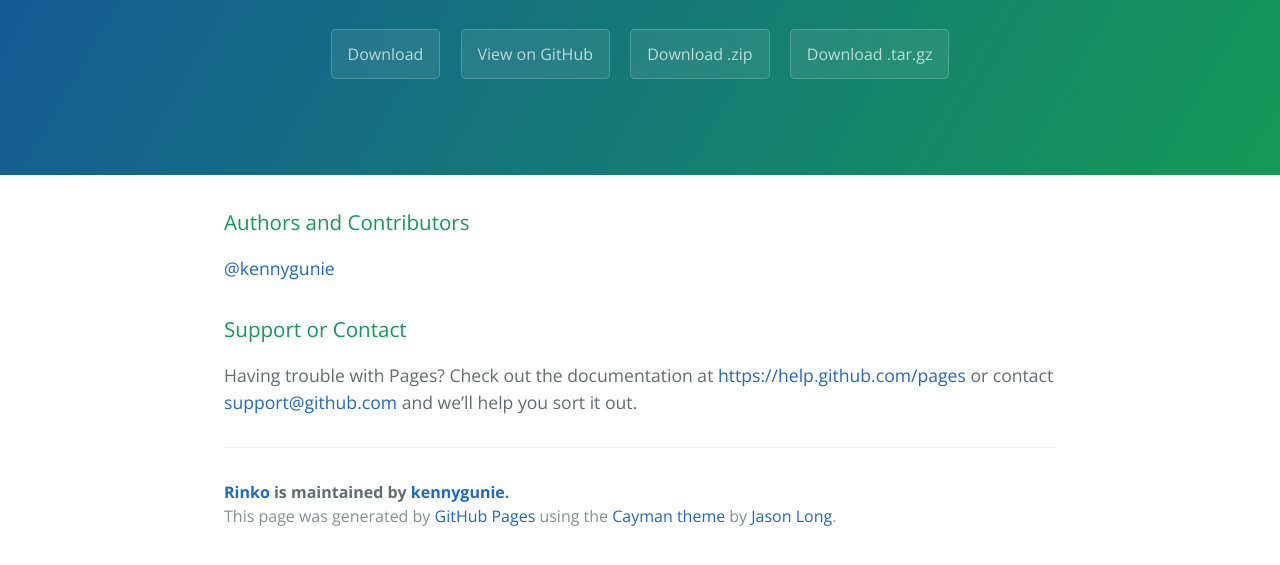
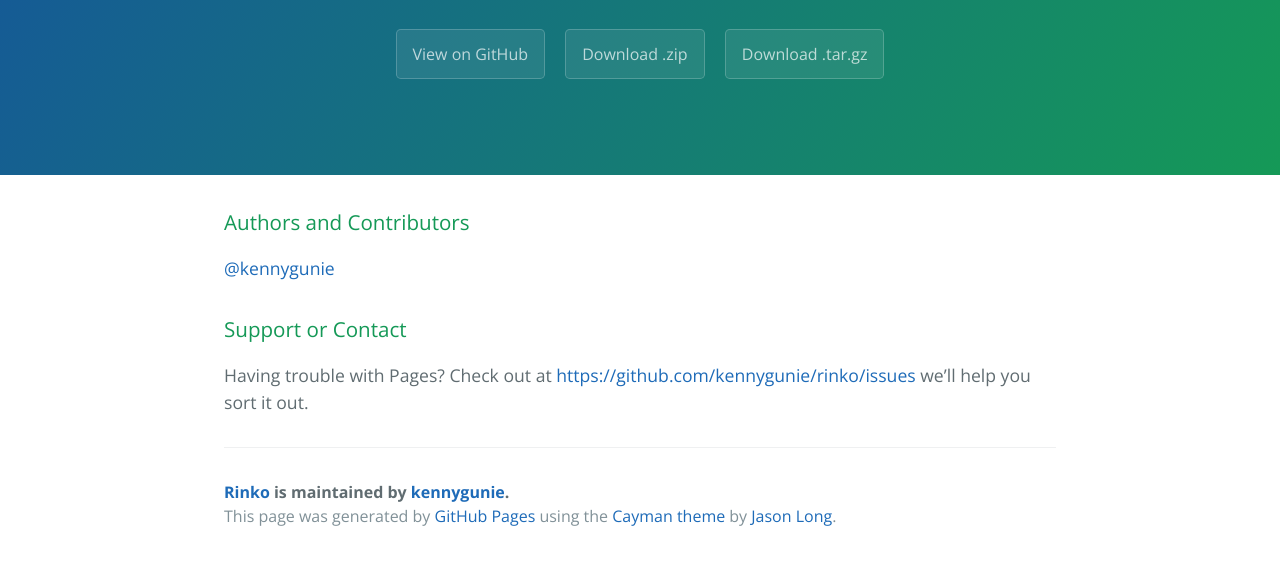
Before and after one commit to kennygunie/rinko, a plain HTML site: page index.html in a window 1280 px wide. Shown: the part 161-726 px from the top of the page. Drawn offline with nearby package versions, Linux system fonts and the light colour scheme.

Commit message:
Create gh-pages branch via GitHub

```diff
--- a/index.html
+++ b/index.html
@@ -13,7 +13,6 @@
     <section class="page-header">
       <h1 class="project-name">Rinko</h1>
       <h2 class="project-tagline"></h2>
-      <a href="itms-services://?action=download-manifest&url=https://kennygunie.github.io/rinko/manifest.plist" class="btn">Download</a>
       <a href="https://github.com/kennygunie/rinko" class="btn">View on GitHub</a>
       <a href="https://github.com/kennygunie/rinko/zipball/master" class="btn">Download .zip</a>
       <a href="https://github.com/kennygunie/rinko/tarball/master" class="btn">Download .tar.gz</a>
@@ -28,7 +27,7 @@
 <h3>
 <a id="support-or-contact" class="anchor" href="#support-or-contact" aria-hidden="true"><span class="octicon octicon-link"></span></a>Support or Contact</h3>
 
-<p>Having trouble with Pages? Check out the documentation at <a href="https://help.github.com/pages">https://help.github.com/pages</a> or contact <a href="mailto:support@github.com">support@github.com</a> and we’ll help you sort it out.</p>
+<p>Having trouble with Pages? Check out at <a href="https://github.com/kennygunie/rinko/issues">https://github.com/kennygunie/rinko/issues</a> we’ll help you sort it out.</p>
 
       <footer class="site-footer">
         <span class="site-footer-owner"><a href="https://github.com/kennygunie/rinko">Rinko</a> is maintained by <a href="https://github.com/kennygunie">kennygunie</a>.</span>
--- a/params.json
+++ b/params.json
@@ -1 +1 @@
-{"name":"Rinko","tagline":"","body":"### Authors and Contributors\r\n@kennygunie\r\n\r\n### Support or Contact\r\nHaving trouble with Pages? Check out the documentation at https://help.github.com/pages or contact support@github.com and we’ll help you sort it out.\r\n","google":"","note":"Don't delete this file! It's used internally to help with page regeneration."}
+{"name":"Rinko","tagline":"","body":"### Authors and Contributors\r\n@kennygunie\r\n\r\n### Support or Contact\r\nHaving trouble with Pages? Check out at https://github.com/kennygunie/rinko/issues we’ll help you sort it out.\r\n","google":"","note":"Don't delete this file! It's used internally to help with page regeneration."}
```
